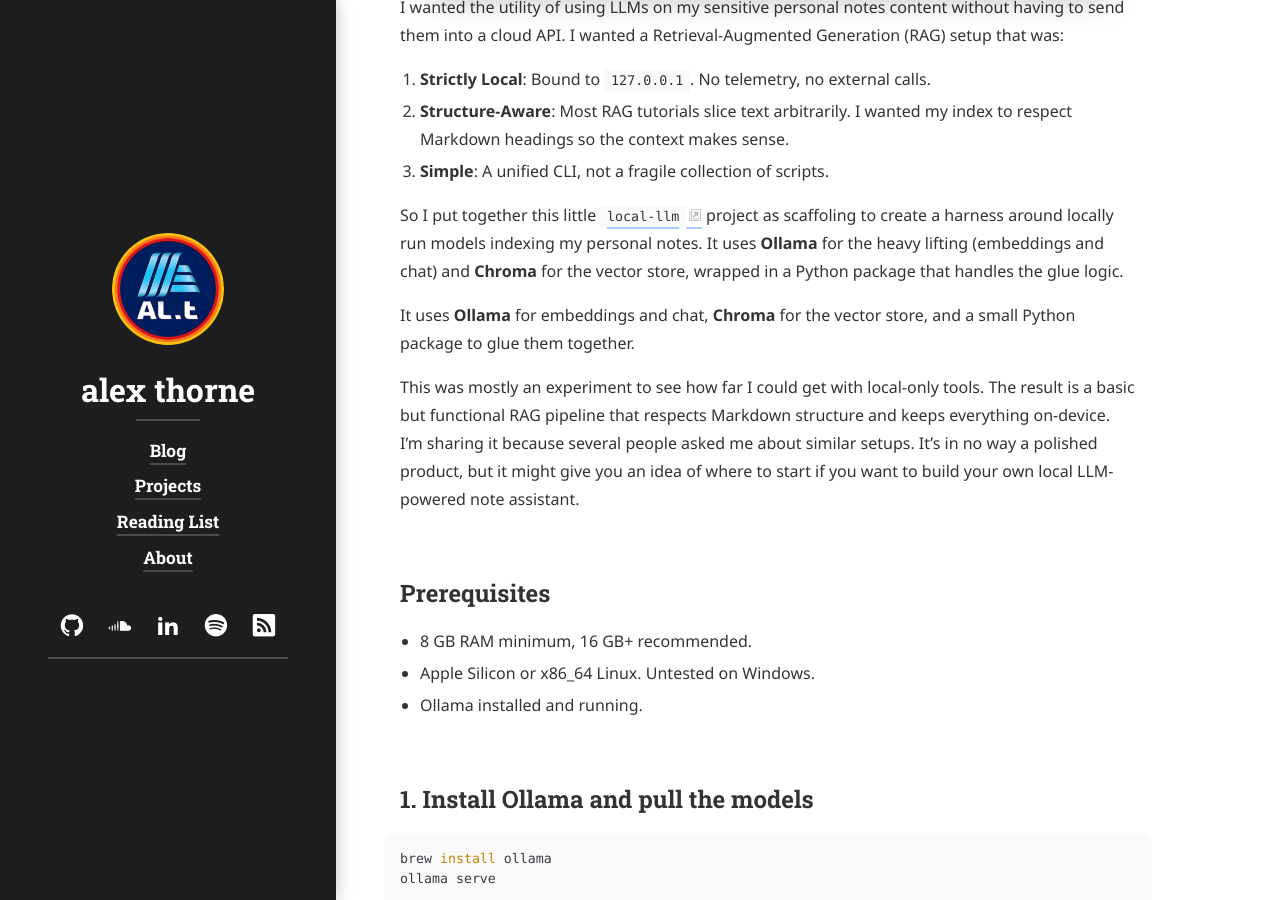
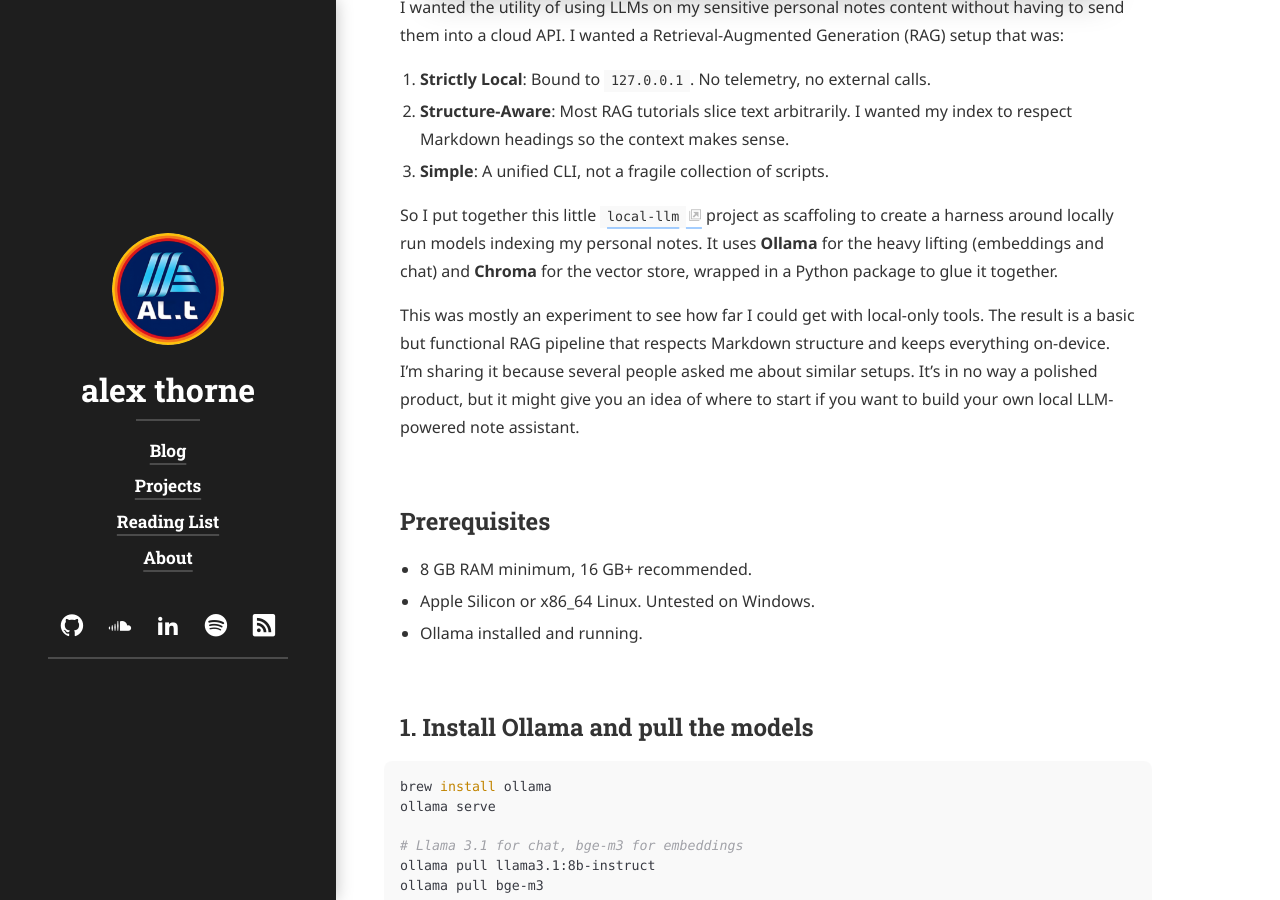
Before and after one commit to alex-thorne/blog, a Jekyll site: the page built from blog/_posts/2026-02-07-local-llm.md, in a window 1280 px wide and 900 px high, scrolled down 966 px. Built offline with Jekyll 4.4.1, drawn with Linux system fonts in a browser that asks for light colours; cached includes are drawn as plain includes; nearby versions of some CDN libraries; some web fonts are replaced; library files that are not in the unit come from our copies.

Commit message:
proofreading

```diff
--- a/blog/_posts/2026-02-07-local-llm.md
+++ b/blog/_posts/2026-02-07-local-llm.md
@@ -29,9 +29,7 @@ I wanted the utility of using LLMs on my sensitive personal notes content withou
 2. **Structure-Aware**: Most RAG tutorials slice text arbitrarily. I wanted my index to respect Markdown headings so the context makes sense.
 3. **Simple**: A unified CLI, not a fragile collection of scripts.
 
-So I put together this little [`local-llm`](https://github.com/alex-thorne/local-llm) project as scaffoling to create a harness around locally run models indexing my personal notes. It uses **Ollama** for the heavy lifting (embeddings and chat) and **Chroma** for the vector store, wrapped in a Python package that handles the glue logic.
-
-It uses **Ollama** for embeddings and chat, **Chroma** for the vector store, and a small Python package to glue them together.
+So I put together this little [`local-llm`](https://github.com/alex-thorne/local-llm) project as scaffoling to create a harness around locally run models indexing my personal notes. It uses **Ollama** for the heavy lifting (embeddings and chat) and **Chroma** for the vector store, wrapped in a Python package to glue it together.
 
 This was mostly an experiment to see how far I could get with local-only tools. The result is a basic but functional RAG pipeline that respects Markdown structure and keeps everything on-device. I'm sharing it because several people asked me about similar setups. It's in no way a polished product, but it might give you an idea of where to start if you want to build your own local LLM-powered note assistant.
 
```
